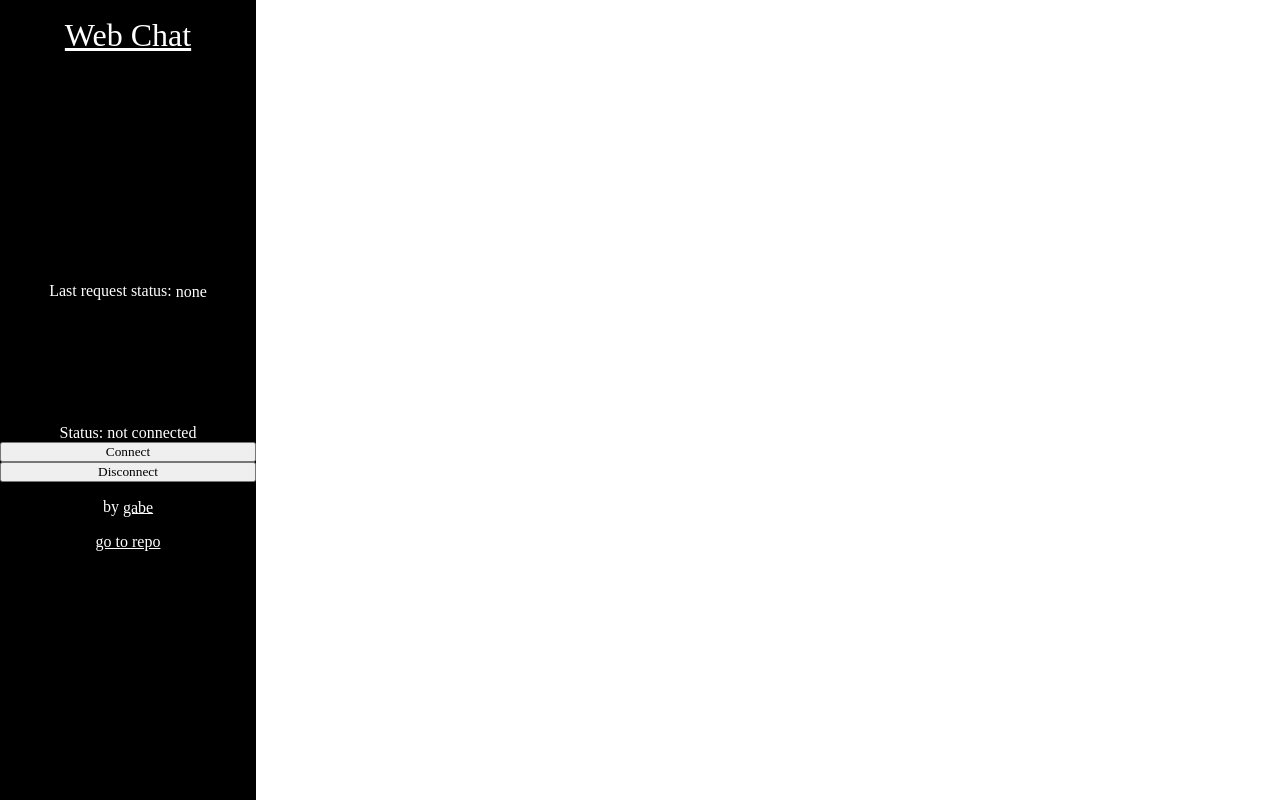
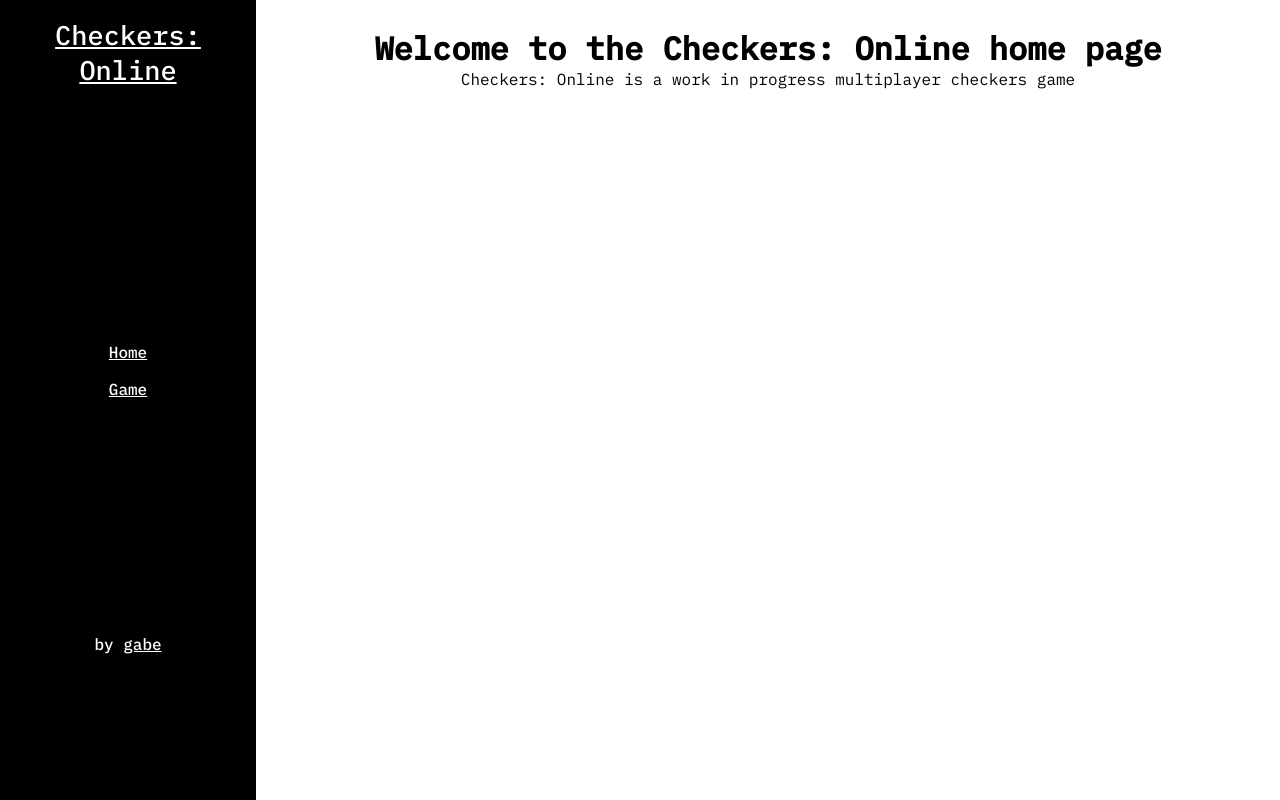
Before and after one commit to GabeeCoding/checkers-online, a website: page public/index.html in a window 1280 px wide. Drawn offline with Linux system fonts and the light colour scheme.

Commit message:
Make changes to website design

```diff
--- a/public/index.html
+++ b/public/index.html
@@ -17,15 +17,18 @@
 		<script src="home.js"></script>
 		-->
 		<div class="sidebar">
-			<h1><a href="#" id="titlelink"><span id="hovertitle">Web Chat</span></a></h1>
-			<p style="flex: 0.2;">Last request status: <span id="requestStatus">none</span></p>
-			<p>Status: <span id="status">not connected</span></p>
-			<button onclick="connect()">Connect</button>
-			<button onclick="disconnect()">Disconnect</button>
+			<h1><a href="#" id="titlelink"><span id="hovertitle">Checkers: Online</span></a></h1>
+			<!--<p style="flex: 0.2;">Last request status: <span id="requestStatus">none</span></p>-->
+			<!--<button onclick="connect()">Connect</button> -->
+			<nav>
+				<a href="./index.html">Home</a>
+				<a href="./game.html">Game</a>
+			</nav>
 			<p>by <a href="https://github.com/GabeeCoding" target="_blank">gabe</a></p>
-			<a href="https://github.com/GabeeCoding/http-chat-app-test">go to repo</a>
 		</div>
 		<div class="main">
+			<h1 style="padding-top: 27px;">Welcome to the Checkers: Online home page</h1>
+			<p>Checkers: Online is a work in progress multiplayer checkers game</p>
 		</div>
 	</body>
 </html>
--- a/public/style.css
+++ b/public/style.css
@@ -1,5 +1,4 @@
-@import url('https://fonts.googleapis.com/css2?family=Poppins:wght@300;400&display=swap');
-
+@import url('https://fonts.googleapis.com/css2?family=IBM+Plex+Mono:wght@300;400;500&display=swap');
 * {
     margin: 0;
     padding: 0;
@@ -9,7 +8,6 @@
 body {
     background-color: white;
     display: flex;
-    overflow: hidden;
 }
 
 .sidebar {
@@ -35,9 +33,31 @@ body {
 
 .sidebar h1 {
     flex: 0.4;
+    font-size: 27px;
 }
 
 .main {
     width: 80vw;
-    height: 100vh
+    height: 100vh;
+    display: flex;
+    align-items: center;
+    flex-direction: column;
 }
+
+#titlelink:hover span {
+    display: none;
+}
+
+#titlelink:hover:before {
+    content: "Drag to your bookmarks"
+}
+
+.sidebar nav {
+    flex: 0.4;
+}
+
+nav {
+    display: flex;
+    align-items: center;
+    flex-direction: column;
+}
```
Also changed, not shown: public/game.html (+2 -3 lines).
